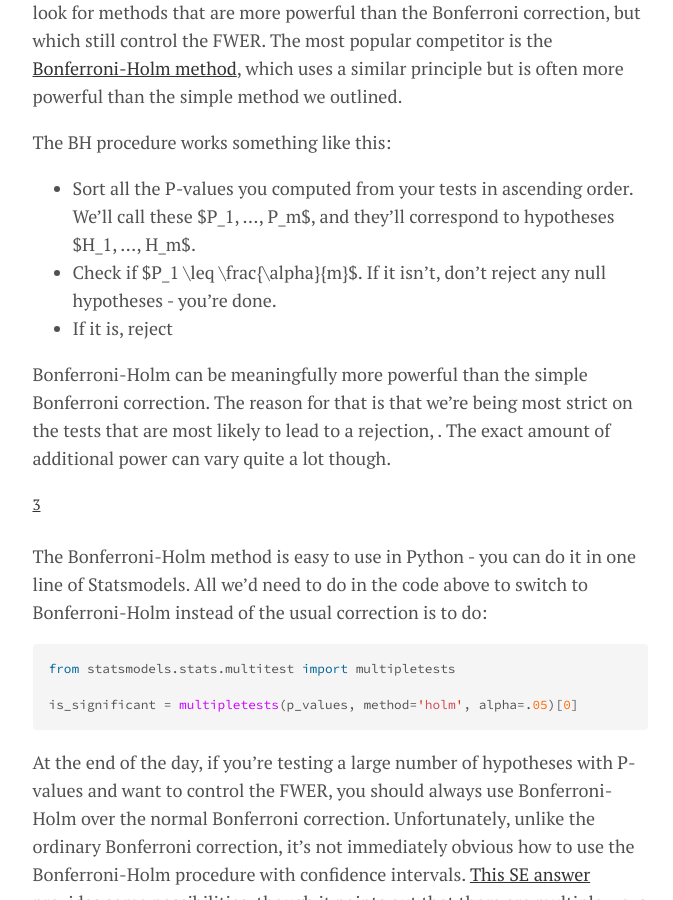
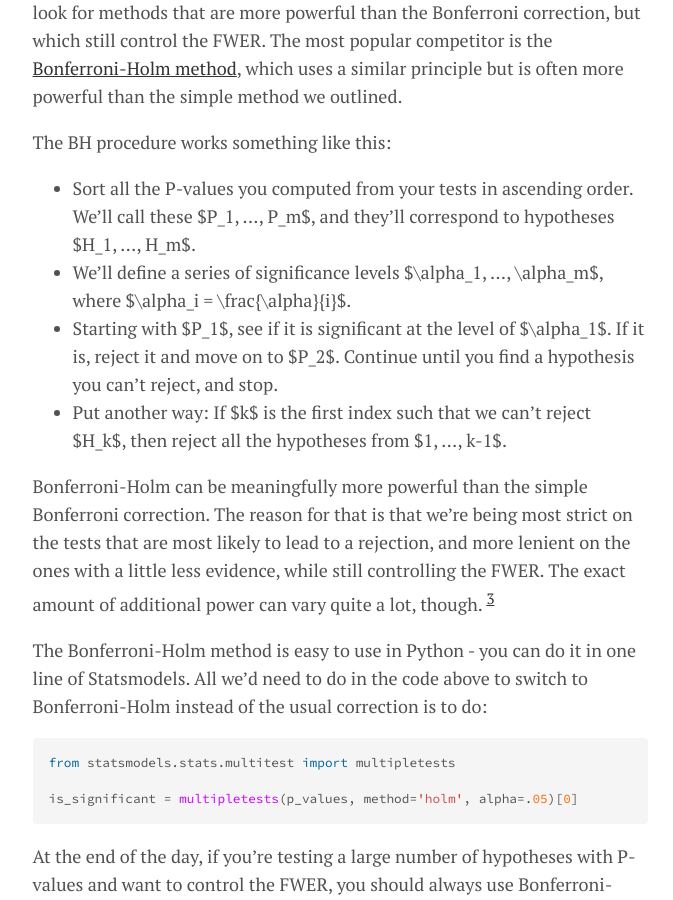
Before and after one commit to lmc2179/lmc2179.github.io, a Jekyll site: the page built from drafts/fwer.md, in a window 1280 px wide and 900 px high, scrolled down 7523 px. Shown: the whole window, without its empty margins (300-973 px from the left). Built offline with Jekyll 4.4.1, drawn with Linux system fonts in a browser that asks for light colours; our own code applies the rules of GitHub Pages for plain Markdown files; formulas are drawn with MathJax 3.

Commit message:
Update fwer.md

````diff
--- a/drafts/fwer.md
+++ b/drafts/fwer.md
@@ -189,13 +189,11 @@ The Bonferroni correction has a lot going for it! It's easy to use and explain,
 The BH procedure works something like this:
 
 - Sort all the P-values you computed from your tests in ascending order. We'll call these $P_1, ..., P_m$, and they'll correspond to hypotheses $H_1, ..., H_m$.
-- Check if $P_1 \leq \frac{\alpha}{m}$. If it isn't, don't reject any null hypotheses - you're done.
-- If it is, reject
+- We'll define a series of significance levels $\alpha_1, ..., \alpha_m$, where $\alpha_i = \frac{\alpha}{i}$.
+- Starting with $P_1$, see if it is significant at the level of $\alpha_1$. If it is, reject it and move on to $P_2$. Continue until you find a hypothesis you can't reject, and stop.
+- Put another way: If $k$ is the first index such that we can't reject $H_k$, then reject all the hypotheses from $1, ..., k-1$.
 
-Bonferroni-Holm can be meaningfully more powerful than the simple Bonferroni correction. The reason for that is that we're being most strict on the tests that are most likely to lead to a rejection, . The exact amount of additional power can vary quite a lot though.
-
-<sup>[3](#foot3)</sup>
-
+Bonferroni-Holm can be meaningfully more powerful than the simple Bonferroni correction. The reason for that is that we're being most strict on the tests that are most likely to lead to a rejection, and more lenient on the ones with a little less evidence, while still controlling the FWER. The exact amount of additional power can vary quite a lot, though. <sup>[3](#foot3)</sup>
 
 The Bonferroni-Holm method is easy to use in Python - you can do it in one line of Statsmodels. All we'd need to do in the code above to switch to Bonferroni-Holm instead of the usual correction is to do:
 ```python
````
